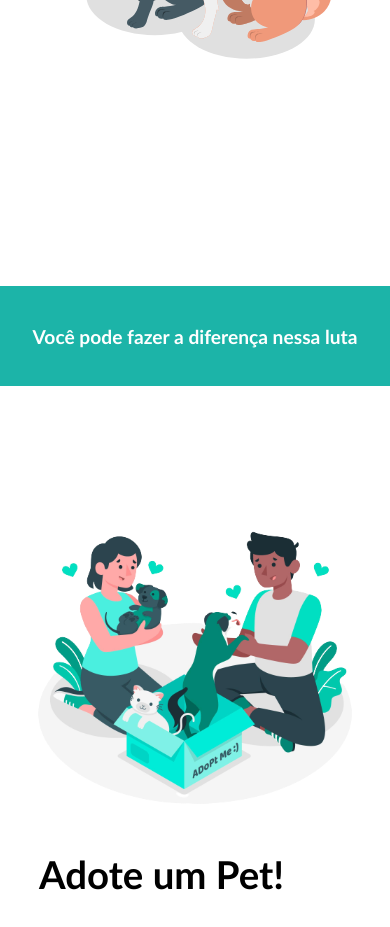
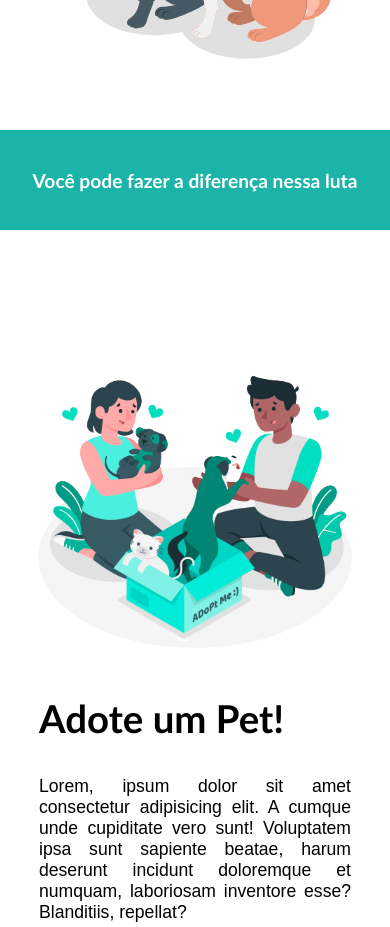
Before and after one commit to Julio-Norberto/Valentes-de-sirinhaem, a React (Vite) app: page / in a window 390 px wide. Shown: the part 880-1807 px from the top of the page. Built offline with nearby package versions, Linux system fonts and the light colour scheme.

Commit message:
feat: removing imports non used

```diff
--- a/src/components/Bar/bar.css
+++ b/src/components/Bar/bar.css
@@ -10,6 +10,10 @@
 }
 
 @media (min-width: 300px) and (max-width: 750px) {
+  .bar-container {
+    margin-top: 0;
+  }
+
   .bar-container h1 {
     font-size: 1.2em;
   }
--- a/src/components/SectionHomeCard/index.tsx
+++ b/src/components/SectionHomeCard/index.tsx
@@ -1,4 +1,3 @@
-import { Link } from 'react-router-dom'
 import { Button } from '../Button'
 import './sectionHomeCard.css'
 
--- a/src/components/SectionHomeCard/sectionHomeCard.css
+++ b/src/components/SectionHomeCard/sectionHomeCard.css
@@ -41,6 +41,17 @@
 
 }
 
+@media (min-width: 750px) and (max-width: 1150px) {
+  .cardSection-image img {
+    width: 350px;
+    margin-right: -20px;
+  }
+
+  .cardSection-text h2 {
+    font-size: 24px;
+  }
+}
+
 @media (min-width: 300px) and (max-width: 700px) {
   .cardSection-container {
     flex-direction: column !important;
@@ -62,14 +73,3 @@
     height: 350px;
   }
 }
-
-@media (min-width: 750px) and (max-width: 1150px) {
-  .cardSection-image img {
-    width: 350px;
-    margin-right: -20px;
-  }
-
-  .cardSection-text h2 {
-    font-size: 24px;
-  }
-}
```
